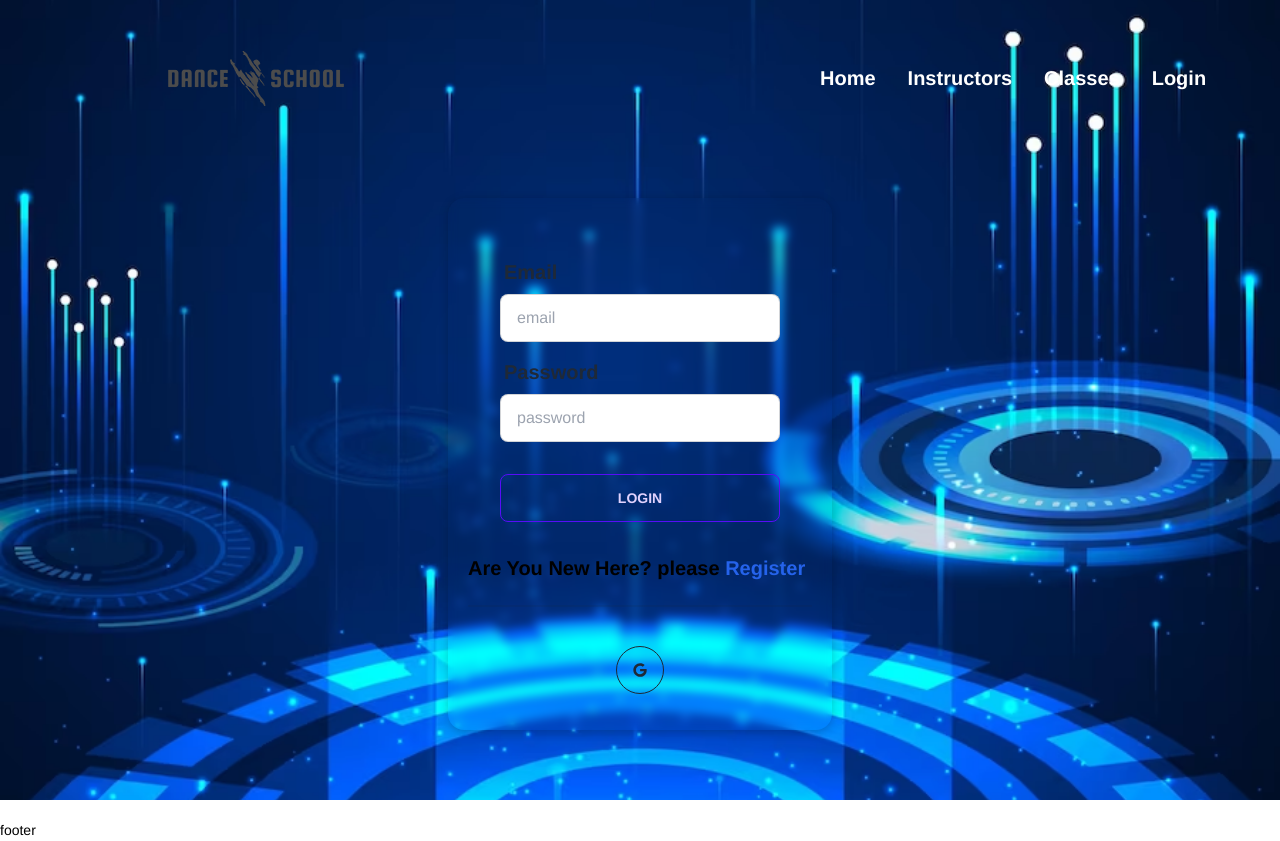
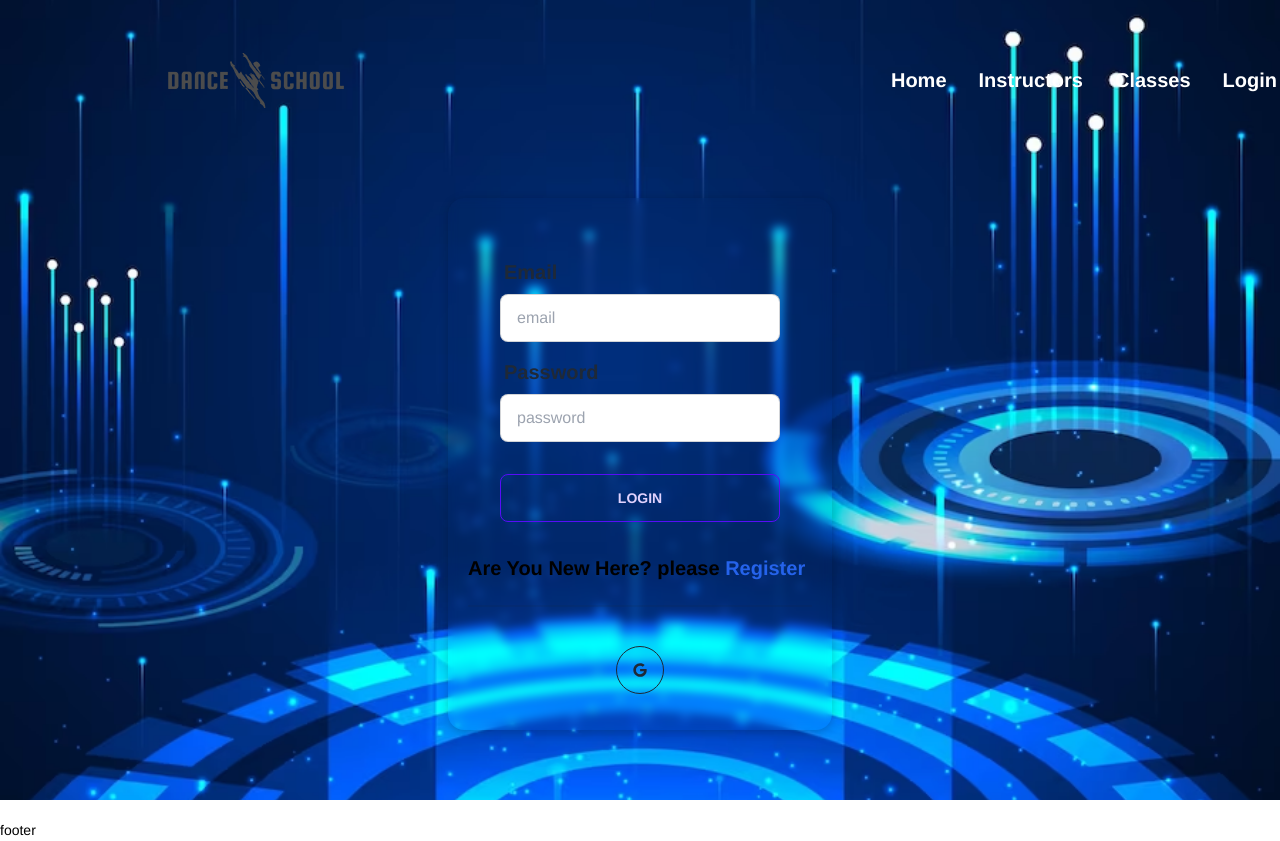
Before and after one commit to Tanzil2001/dance-school-web, a React (Vite) app: page /login in a window 1280 px wide. Built offline with nearby package versions, Linux system fonts and the light colour scheme; no server answers.

Commit message:
navbar done with profile

```diff
--- a/src/Shared/Navber.jsx
+++ b/src/Shared/Navber.jsx
@@ -21,7 +21,6 @@ const Navber = () => {
             user ? <>
                 <li className="text-xl font-bold"><Link>Dashboard </Link></li>
                 <button onClick={handleLogOut} className="btn btn-ghost">LogOut</button>
-                <img className="w-16 h-16 rounded-full" src={user.photoURL} alt="" />
             </> : <>
                 <li className="text-xl font-bold"><Link to="/login">Login</Link></li>
             </>
@@ -30,13 +29,13 @@ const Navber = () => {
 
     return (
         <>
-            <div className="navbar mt-10  fixed z-10 bg-opacity-0 max-w-screen-xl ml-40 bg-black text-white">
+            <div className="navbar mt-10 flex items-center justify-between fixed z-10 bg-opacity-0 max-w-screen-2xl md:max-w-screen-xl md:ml-40 bg-black text-white">
                 <div className="navbar-start">
                     <div className="dropdown">
                         <label tabIndex={0} className="btn btn-ghost lg:hidden">
                             <svg xmlns="http://www.w3.org/2000/svg" className="h-5 w-5" fill="none" viewBox="0 0 24 24" stroke="currentColor"><path strokeLinecap="round" strokeLinejoin="round" strokeWidth="2" d="M4 6h16M4 12h8m-8 6h16" /></svg>
                         </label>
-                        <ul tabIndex={0} className="menu menu-compact dropdown-content mt-3 p-2 shadow bg-base-100 rounded-box w-52">
+                        <ul tabIndex={0} className="menu menu-compact dropdown-content mt-3 p-2 shadow bg-black rounded-box w-52">
                             {navOptions}
                         </ul>
                     </div>
@@ -48,6 +47,7 @@ const Navber = () => {
                         {navOptions}
                     </ul>
                 </div>
+                <img className="w-16 h-16 rounded-full" src={user?.photoURL} alt="" />
             </div>
         </>
     );
```
